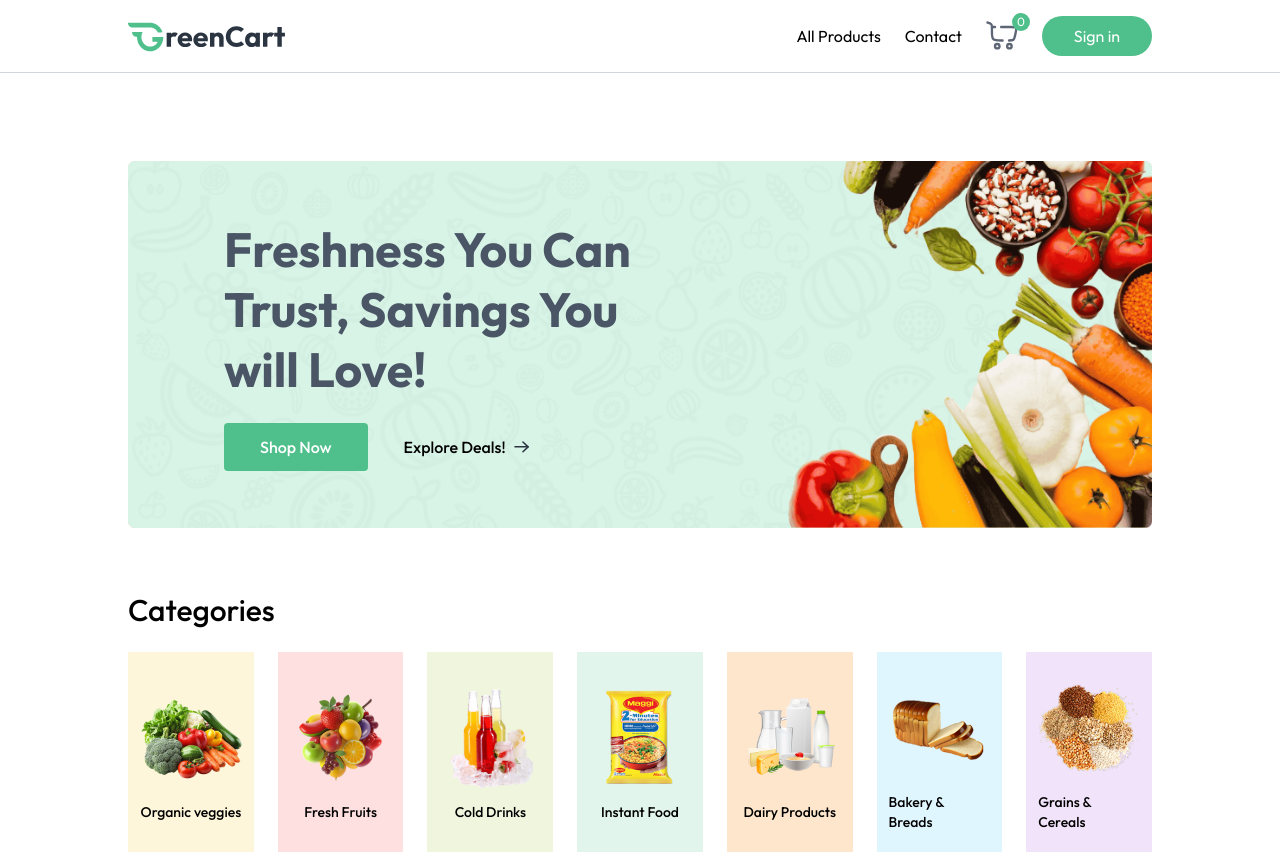
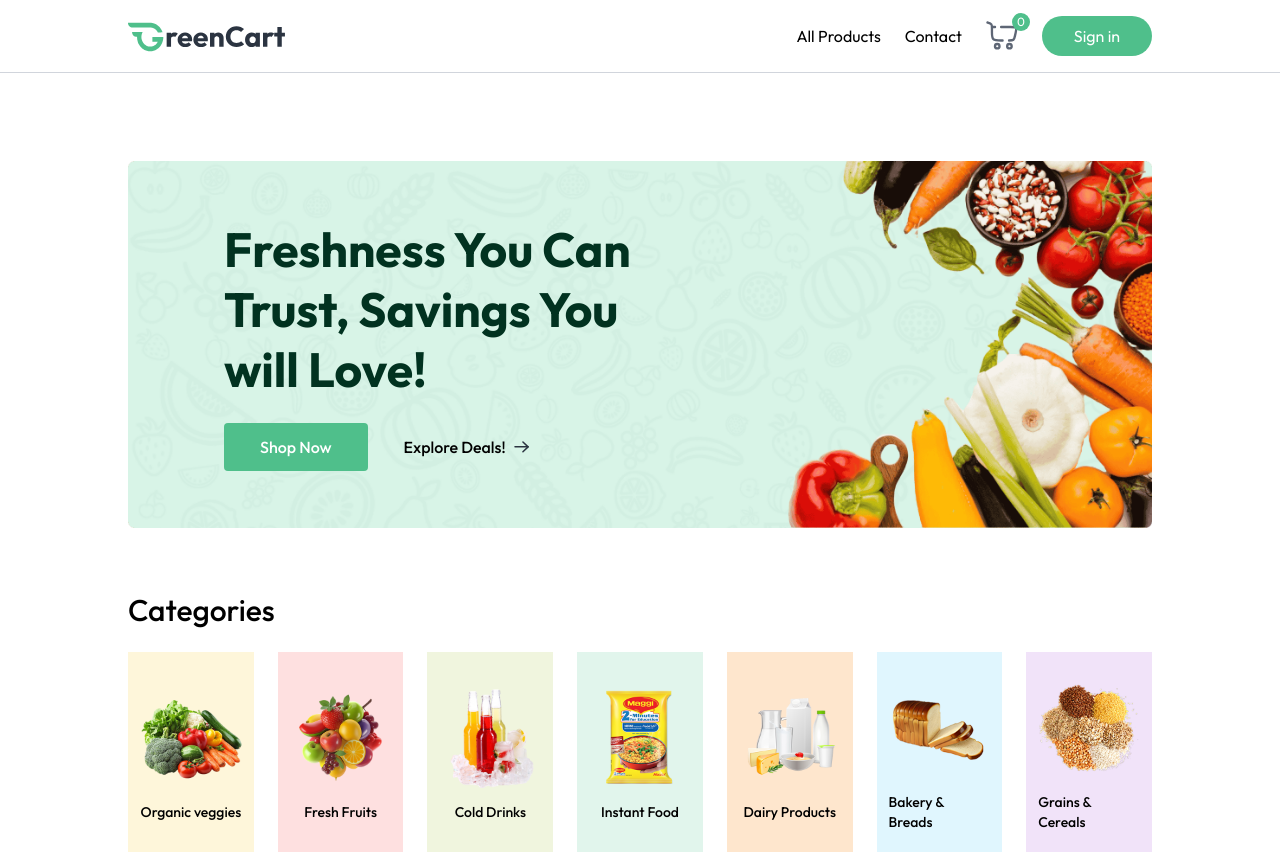
Before and after one commit to MarcAT92/GroceryShop, a React (Vite) app in the folder client/: page / in a window 1280 px wide. Shown: the top 854 px of the page. Built offline with nearby package versions, Linux system fonts and the light colour scheme; no server answers.

Commit message:
style(theme): add dark green color variable and update banner text color
Add a new CSS variable `--color-dark-green` to the theme and update the text color of the banner heading to use this new variable for better visual consistency.

```diff
--- a/client/src/components/MainBanner.jsx
+++ b/client/src/components/MainBanner.jsx
@@ -9,7 +9,7 @@
             <img src={assets.main_banner_bg_sm} alt="banner" className="w-full md:hidden" />
 
             <div className='absolute inset-0 flex flex-col items-center md:items-start justify-end md:justify-center pb-24 md:pb-0 px-4 md:pl-18 lg:pl-24'>
-                <h1 className='text-3xl md:text-4xl lg:text-5xl font-bold text-center text-gray-600 md:text-left max-w-72 md:max-w-80 lg:max-w-105 leading-tight lg:leading-15'>Freshness You Can Trust, Savings You will Love!</h1>
+                <h1 className='text-3xl md:text-4xl lg:text-5xl font-bold text-center text-dark-green md:text-left max-w-72 md:max-w-80 lg:max-w-105 leading-tight lg:leading-15'>Freshness You Can Trust, Savings You will Love!</h1>
 
                 <div className='flex items-center mt-6 font-medium'>
                     <Link to={"/products"} className='group flex items-center gap-2 px-7 md:px-9 py-3 bg-primary hover:bg-primary-dull transition rounded text-white cursor-pointer'>
--- a/client/src/index.css
+++ b/client/src/index.css
@@ -10,6 +10,7 @@
 @theme {
   --color-primary: #4fbf8b;
   --color-primary-dull: #44ae7c;
+  --color-dark-green: #013220;
 }
 
 /* Prevent layout shifts during navigation */
```
